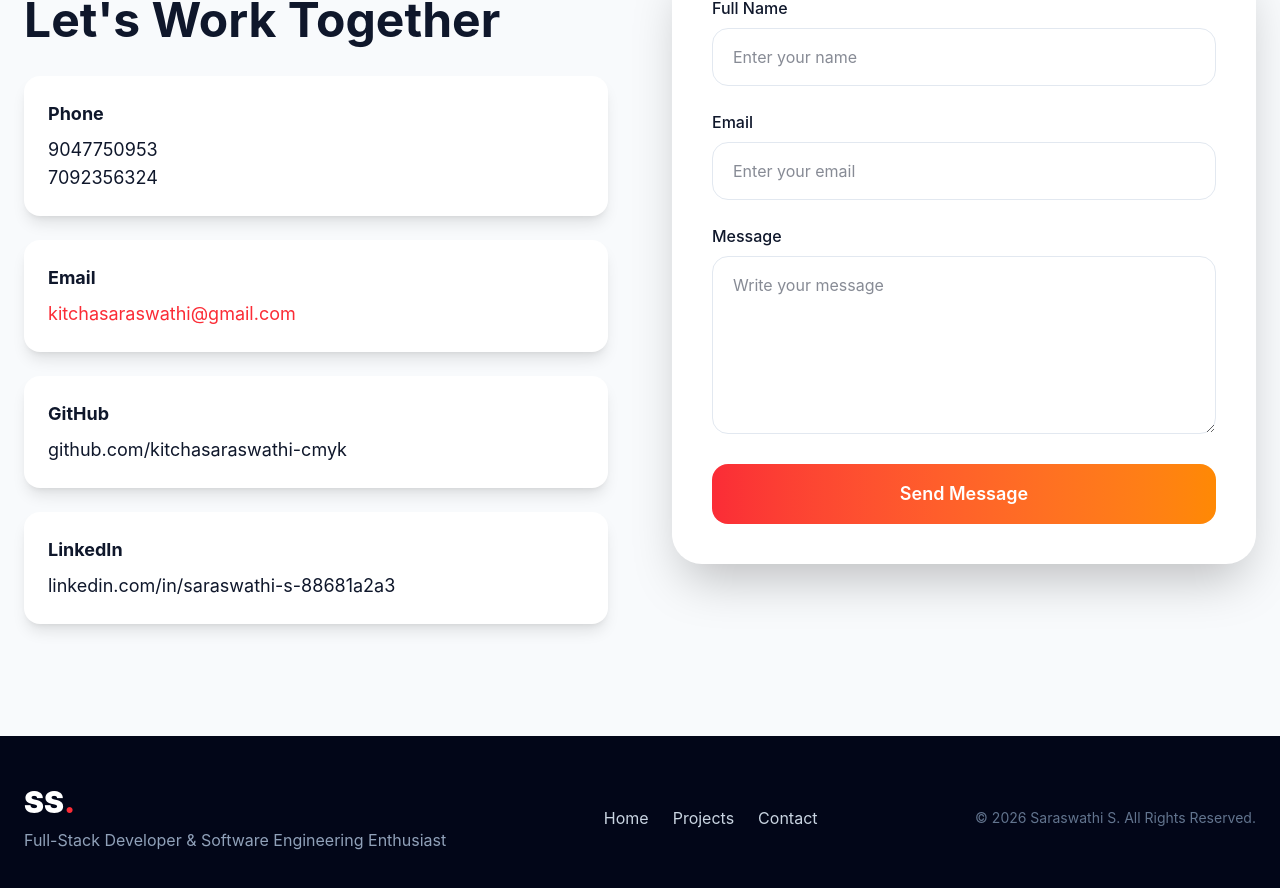
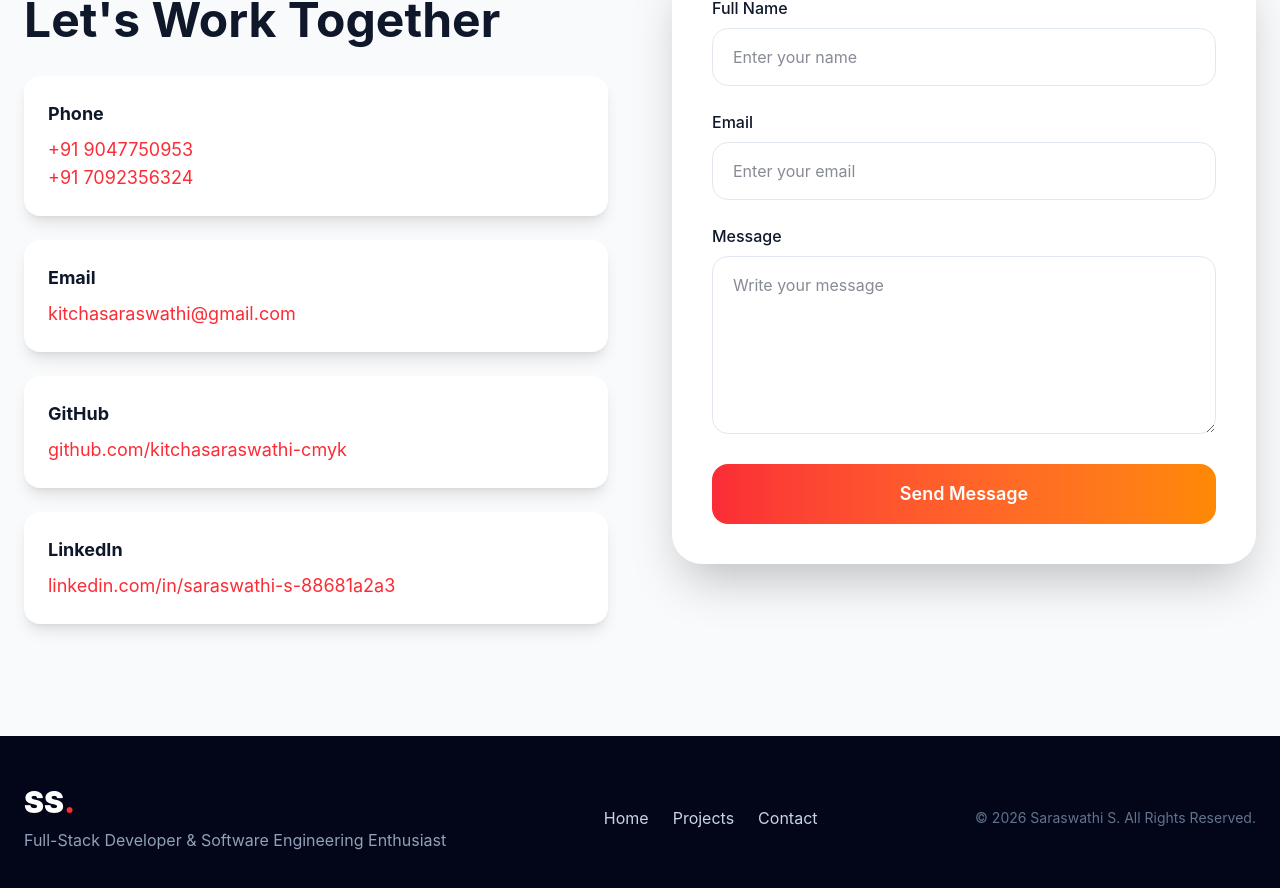
Before and after one commit to kitchasaraswathi-cmyk/saraswathi-S-portfolio, a React app: page / in a window 1280 px wide. Shown: the part 5812-6700 px from the top of the page. Built offline with nearby package versions, Linux system fonts and the light colour scheme; the HTML template or start-up script is replaced by a standard one.

Commit message:
Added clickable contact links

```diff
--- a/src/App.jsx
+++ b/src/App.jsx
@@ -487,8 +487,19 @@ export default function SaraswathiPortfolio() {
             <div className="space-y-6 text-lg">
               <div className="bg-white p-6 rounded-2xl shadow-lg">
                 <h3 className="font-bold mb-2">Phone</h3>
-                <p>9047750953</p>
-                <p>7092356324</p>
+                <a
+                  href="tel:+919047750953"
+                  className="block text-red-500 hover:underline"
+                >
+                  +91 9047750953
+                </a>
+
+                <a
+                  href="tel:+917092356324"
+                  className="block text-red-500 hover:underline"
+                >
+                  +91 7092356324
+                </a>
               </div>
 
               <div className="bg-white p-6 rounded-2xl shadow-lg">
@@ -505,12 +516,26 @@ export default function SaraswathiPortfolio() {
 
               <div className="bg-white p-6 rounded-2xl shadow-lg">
                 <h3 className="font-bold mb-2">GitHub</h3>
-                <p>github.com/kitchasaraswathi-cmyk</p>
+                <a
+                  href="https://github.com/kitchasaraswathi-cmyk"
+                  target="_blank"
+                  rel="noreferrer"
+                  className="text-red-500 hover:underline"
+                >
+                  github.com/kitchasaraswathi-cmyk
+                </a>
               </div>
 
               <div className="bg-white p-6 rounded-2xl shadow-lg">
                 <h3 className="font-bold mb-2">LinkedIn</h3>
-                <p>linkedin.com/in/saraswathi-s-88681a2a3</p>
+                <a
+                  href="https://linkedin.com/in/saraswathi-s-88681a2a3"
+                  target="_blank"
+                  rel="noreferrer"
+                  className="text-red-500 hover:underline"
+                >
+                 linkedin.com/in/saraswathi-s-88681a2a3
+                </a>
               </div>
             </div>
           </div>
```
